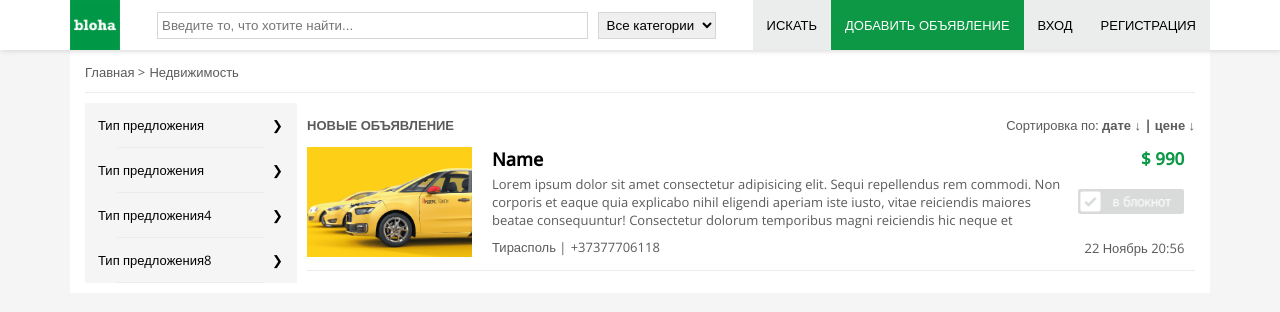
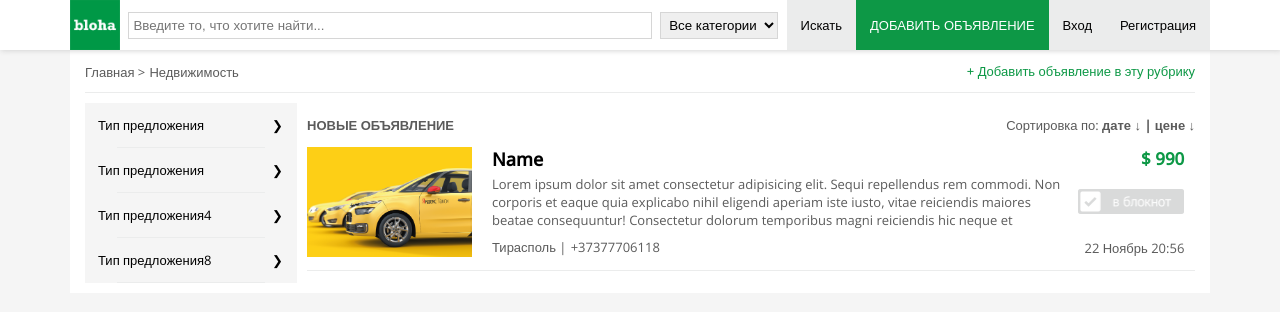
Before and after one commit to absimonyan/bloha, a Node server app: page / in a window 1280 px wide. Shown: the top 312 px of the page. Run offline with Node 20, Linux system fonts and the light colour scheme.

Commit message:
Navbar changes

```diff
--- a/public/styles/base/_typography.scss
+++ b/public/styles/base/_typography.scss
@@ -19,6 +19,12 @@
     }
 }
 
+.container.alt {
+    @media screen and (min-width: 728px) {
+        padding: 0;
+    }
+}
+
 .hidden-t {
     display: none!important;
 }
--- a/public/styles/layouts/_marketplace.scss
+++ b/public/styles/layouts/_marketplace.scss
@@ -13,6 +13,9 @@ body {
     }
     &__top {
         padding: 10px 0;
+        display: flex;
+        justify-content: space-between;
+        align-items: center;
         span {
             font-size: 13px;
             color: #5b5b5b;
@@ -23,6 +26,12 @@ body {
             &:last-child::after {
                 display: none;
             }
+        }
+        .right-href {
+            font-size: 13px;
+            color: $green;
+            text-decoration: none;
+            font-weight: 500;
         }
     }
     &__sidebar {
--- a/public/styles/layouts/_navbar.scss
+++ b/public/styles/layouts/_navbar.scss
@@ -25,7 +25,7 @@ nav {
     }
     .nav__search__box {
         display: flex;
-        width: 49%;
+        width: 57%;
         @media screen and (max-width: 728px) {
             width: 70%;
         }
@@ -39,7 +39,7 @@ nav {
             outline: none;
             border: 1px solid rgb(214, 214, 214);
             padding: 4px;
-            margin-left: 10px;
+            margin-left: 8px;
             @media screen and (max-width: 728px) {
                 display: none;
             }
--- a/public/styles/main.css
+++ b/public/styles/main.css
@@ -36,6 +36,12 @@ body {
 @media (min-width: 1200px) {
   .container {
     width: 1140px;
+  }
+}
+
+@media screen and (min-width: 728px) {
+  .container.alt {
+    padding: 0;
   }
 }
 
@@ -201,7 +207,7 @@ nav .logo img {
 }
 nav .nav__search__box {
   display: flex;
-  width: 49%;
+  width: 57%;
 }
 @media screen and (max-width: 728px) {
   nav .nav__search__box {
@@ -218,7 +224,7 @@ nav .nav__search__box select {
   outline: none;
   border: 1px solid rgb(214, 214, 214);
   padding: 4px;
-  margin-left: 10px;
+  margin-left: 8px;
 }
 @media screen and (max-width: 728px) {
   nav .nav__search__box select {
@@ -342,6 +348,9 @@ body {
 }
 .marketplace__top {
   padding: 10px 0;
+  display: flex;
+  justify-content: space-between;
+  align-items: center;
 }
 .marketplace__top span {
   font-size: 13px;
@@ -353,6 +362,12 @@ body {
 }
 .marketplace__top span:last-child::after {
   display: none;
+}
+.marketplace__top .right-href {
+  font-size: 13px;
+  color: #0d9846;
+  text-decoration: none;
+  font-weight: 500;
 }
 .marketplace__sidebar {
   flex: 1 0 20%;
--- a/views/components/navbar.ejs
+++ b/views/components/navbar.ejs
@@ -1,5 +1,5 @@
 <nav>
-    <div class="container" style="padding:0 ;">
+    <div class="container alt">
         <div class="nav__inner">
 
             <a href="/">
@@ -12,10 +12,10 @@
                 </select>
             </div>
             <div class="nav__search__buttons">
-                <button class="btn">ИСКАТЬ</button>
+                <button class="btn">Искать</button>
                 <button class="btn alt">ДОБАВИТЬ ОБЪЯВЛЕНИЕ</button>
-                <button class="btn">ВХОД</button>
-                <button class="btn">РЕГИСТРАЦИЯ</button>
+                <button class="btn">Вход</button>
+                <button class="btn">Регистрация</button>
             </div>
             <input type="checkbox" id="check">
             <label for="check" class="checkbtn">
--- a/views/index.ejs
+++ b/views/index.ejs
@@ -18,8 +18,11 @@
             <div class="container">
 
                 <div class="marketplace__top">
-                    <span>Главная</span>
-                    <span>Недвижимость</span>
+                    <div class="marketplace__top__left">
+                        <span>Главная</span>
+                        <span>Недвижимость</span>
+                    </div>
+                    <a href="#" class="right-href"> + Добавить объявление в эту рубрику </a>
                 </div>
                 <div class="hr"></div>
                 <div class="marketplace-inner">
@@ -41,10 +44,10 @@
 
                                 <div class="marketplace__items-main__item">
                                     <div class="marketplace__items-main__item__left">
-                                        <a href="./car.php?id=<?= $car['id'] ?>"><img src="images/userPhotos/1.png" alt=""></a>
+                                        <a href="#"><img src="images/userPhotos/1.png" alt=""></a>
                                     </div>
                                     <div class="marketplace__items-main__item__middle">
-                                        <a href="./car.php?id=<?= $car['id'] ?>" class="header">
+                                        <a href="#" class="header">
                                             <h2>
                                                 Name
                                             </h2>
```
Also changed, not shown: 1 other file.
